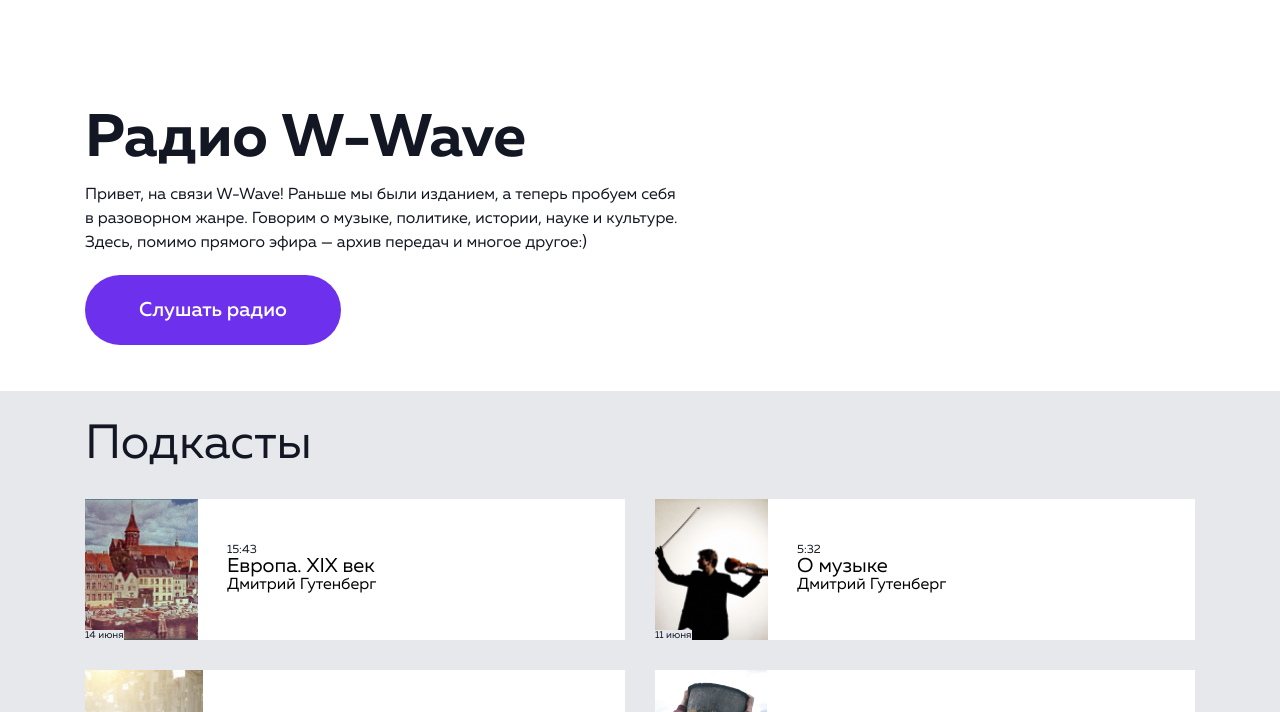
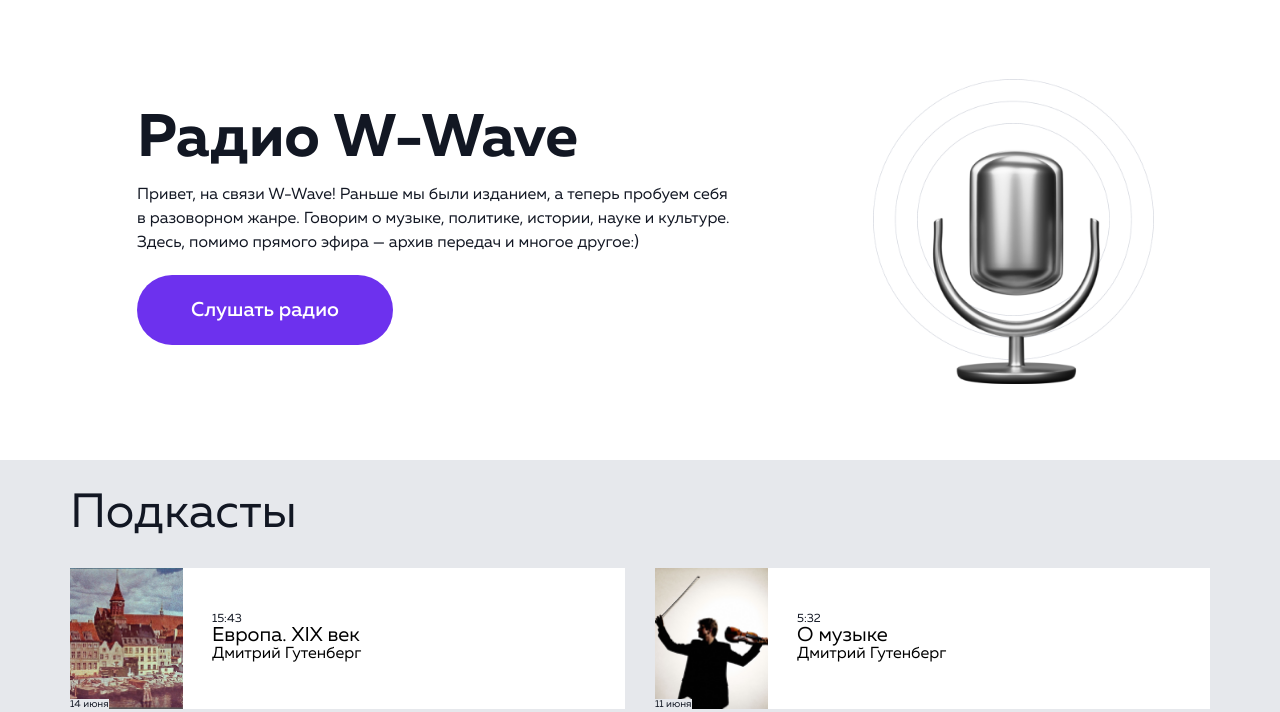
Before and after one commit to Komil-Muminov/wRadio-skillbox, a plain HTML site: page index.html in a window 1280 px wide. Shown: the part 67-779 px from the top of the page. Drawn offline with Linux system fonts and the light colour scheme.

Commit message:
fx fullscreen

```diff
--- a/css/media.css
+++ b/css/media.css
@@ -19,12 +19,25 @@
 
 	/* Fullscreen */
 
+	.fullscreen__content {
+		justify-content: center;
+		gap: 30px;
+	}
+
 	.fullscreen_desc {
 		margin-bottom: 20px;
 	}
 
 	.fullscreen__microphone {
-		display: none;
+		background-image: url(../img/microphone.png);
+		background-size: contain;
+		background-repeat: no-repeat;
+		background-position: left center;
+		max-width: 341px;
+		min-height: 305px;
+		background-size: contain;
+		bottom: 30px;
+		left: 56px;
 	}
 
 	/* Плейлисты */
--- a/css/style.css
+++ b/css/style.css
@@ -384,7 +384,7 @@ button {
 /* Transfers */
 
 .transfers {
-	padding-bottom: 148px;
+	padding-bottom: 125px;
 }
 
 .transfers__content-left {
--- a/index.html
+++ b/index.html
@@ -18,7 +18,9 @@
 					<a href="#" class="log__link"
 						><img src="./img/header__log.svg" alt="log"
 					/></a>
-					<ul class="header__list d-flex justify-content-center">
+					<ul
+						class="header__list d-flex justify-content-center align-items-center"
+					>
 						<li class="list_item">
 							<a href="#" class="item_link">Подкасты</a>
 						</li>
@@ -63,7 +65,7 @@
 			<!-- Фуллскрин -->
 			<section class="sections__offset fullscreen">
 				<div class="container">
-					<div class="row">
+					<div class="row fullscreen__content">
 						<div class="col-xl-7 col-lg-6 col-md-12 fullscreen__left">
 							<h2 class="fullscreen_title">Радио W-Wave</h2>
 							<p class="fullscreen_desc">
@@ -82,6 +84,8 @@
 			<!-- Подкасты -->
 			<section class="sections__offset podcast">
 				<div class="container">
+					<div class="row">
+
 					<h2 class="sections__title podcast__title">Подкасты</h2>
 					<ul class="row podcast__list">
 						<li class="col-xl-6 col-lg-6 item_offset">
@@ -156,6 +160,8 @@
 							</div>
 						</li>
 					</ul>
+					</div>
+
 				</div>
 			</section>
 
```
